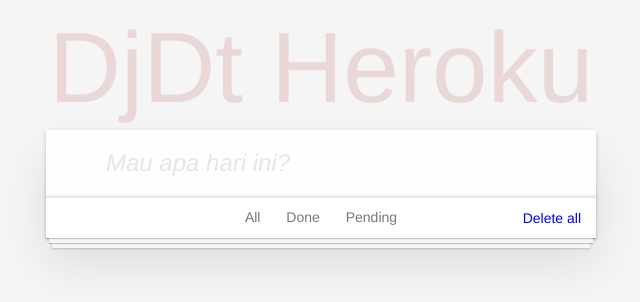
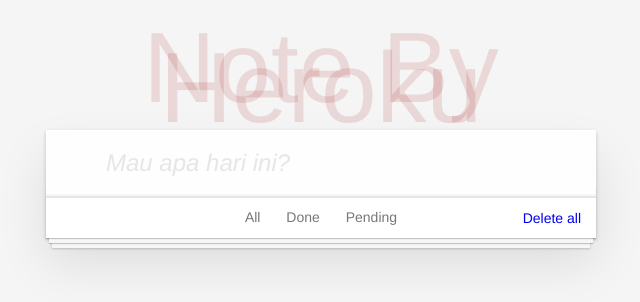
Before and after one commit to hadisukojo/hadi-django, a Django app: page / in a window 1280 px wide. Shown: the top 302 px of the page, without its empty margins (319-959 px from the left). Run offline with Django 3.2, Linux system fonts and the light colour scheme; data that the repository does not hold is empty.

Commit message:
Project Pertama

```diff
--- a/todo/templates/todo/index.html
+++ b/todo/templates/todo/index.html
@@ -12,7 +12,7 @@
 <body>
 	<section class="todoapp">
 		<header class="header">
-			<h1>DjDt Heroku</h1>
+			<h1>Note By Heroku</h1>
 			<form method="POST" action="{% url 'create' %}">
 				{% csrf_token %}
 				<input class="new-todo" placeholder="Mau apa hari ini?" name="title" autofocus>
```
